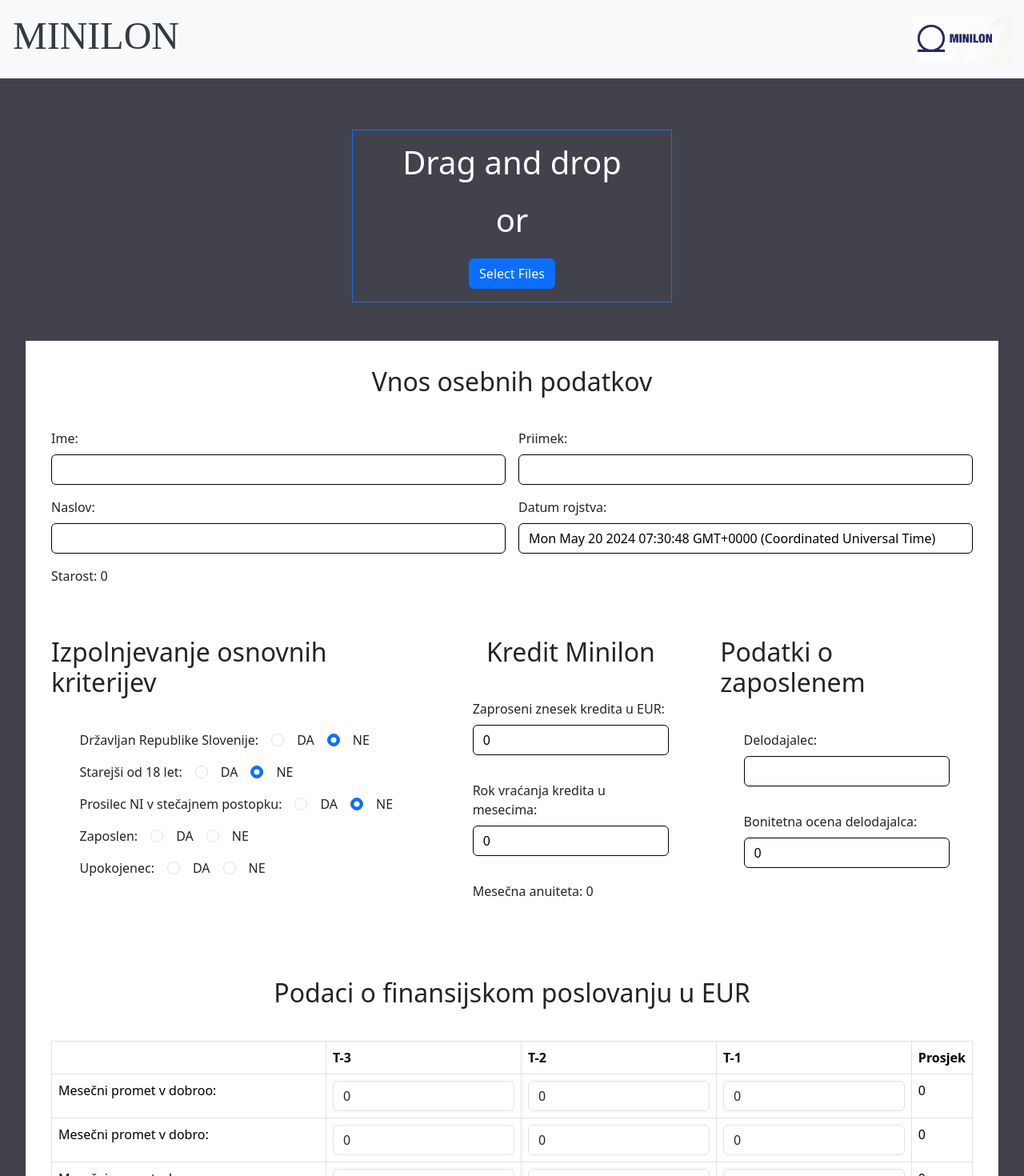
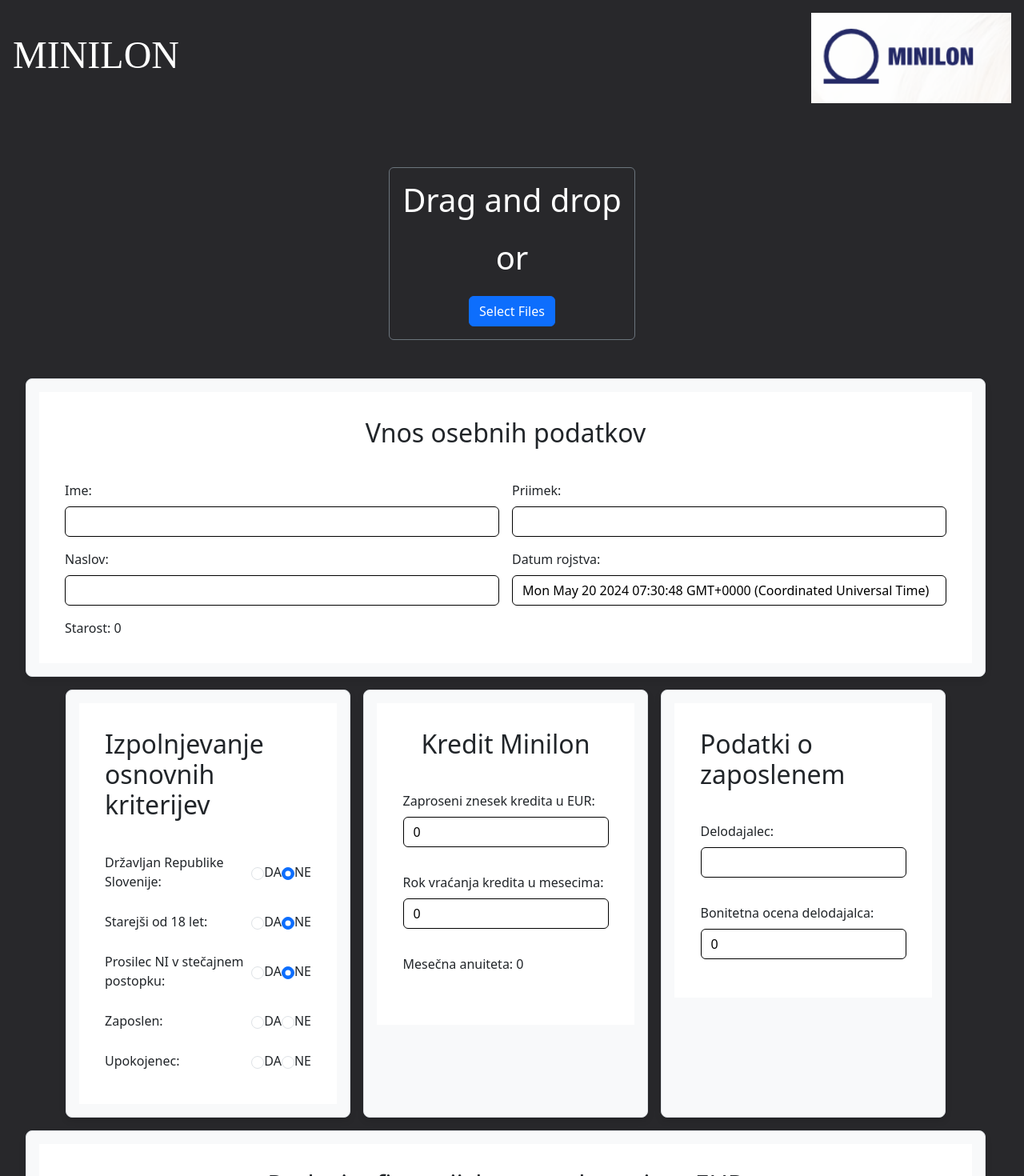
Before and after one commit to Valeri1234car/PRII, a React (Vite) app in the folder stran/praktikum-2-app/: page / in a window 1280 px wide. Shown: the top 1470 px of the page at 80% size. Built offline with nearby package versions, Linux system fonts and the light colour scheme.

Commit message:
Sprememba izgleda

```diff
--- a/stran/praktikum-2-app/src/components/Inputs/PdfReader.tsx
+++ b/stran/praktikum-2-app/src/components/Inputs/PdfReader.tsx
@@ -329,9 +329,7 @@ const PdfReader: React.FC = () => {
         <>
             <div className="container mt-5">
                 <div
-                    className="border border-primary p-3 text-center border-dashed mx-auto"
-                    onDragOver={handleDragOver}
-                    onDrop={handleDrop}
+                    className="border border-secondary p-3 text-center border-dashed mx-auto rounded"onDrop={handleDrop}
                     style={{ maxWidth: '400px' }}
                 >
                     <h1 className="mb-4 text-white">Drag and drop</h1>
--- a/stran/praktikum-2-app/src/components/Inputs/VsaVnosna.tsx
+++ b/stran/praktikum-2-app/src/components/Inputs/VsaVnosna.tsx
@@ -1,36 +1,53 @@
-import DrugiPodatki from "./DrugiPodatki"
-import FinancnoPoslovanje from "./FinancnoPoslovanje"
-import KreditMinilon from "./KreditMinilon"
-import OsebniPodatki from "./OsebniPodatki"
-import OsnovniKriteriji from "./OsnovniKriteriji"
-import ZaposlitevPodatki from "./ZaposlitevPodatki"
-import { useContext } from "react"
-import { PodatkiContext } from "../../App"
-import VnosnoPolje from "./PdfReader"
-import SisbonPodatki from "./SisbonPodatki"
-import FinancniIzpiski from "./FinancniIzpiski.tsx";
-const VsaVnosna = () => {
+import React, { useContext } from "react";
+import DrugiPodatki from "./DrugiPodatki";
+import FinancnoPoslovanje from "./FinancnoPoslovanje";
+import KreditMinilon from "./KreditMinilon";
+import OsebniPodatki from "./OsebniPodatki";
+import OsnovniKriteriji from "./OsnovniKriteriji";
+import ZaposlitevPodatki from "./ZaposlitevPodatki";
+import { PodatkiContext } from "../../App";
+import VnosnoPolje from "./PdfReader";
+import SisbonPodatki from "./SisbonPodatki";
+import FinancniIzpiski from "./FinancniIzpiski";
 
-    const {setStran} = useContext(PodatkiContext);
+const VsaVnosna: React.FC = () => {
+    const { setStran } = useContext(PodatkiContext);
 
-    return(
+    return (
         <div className="vsaVnosna">
-        <OsebniPodatki/>
-        <div className="skupiKreZap">
-        <OsnovniKriteriji/>
-        <KreditMinilon/>
-        <ZaposlitevPodatki/>
+            <div className="pravougaonik">
+                <OsebniPodatki />
+            </div>
+            <div className="container">
+                <div className="pravougaonik">
+                    <OsnovniKriteriji />
+                </div>
+                <div className="pravougaonik">
+                    <KreditMinilon />
+                </div>
+                <div className="pravougaonik">
+                    <ZaposlitevPodatki />
+                </div>
+            </div>
+            <div className="pravougaonik">
+                <FinancnoPoslovanje />
+            </div>
+            <div className="pravougaonik">
+                <DrugiPodatki />
+            </div>
+            <div className="pravougaonik">
+            <SisbonPodatki />
+            </div>
+            <div className="pravougaonik">
+                <FinancniIzpiski />
+            </div>
+            <div className="buttonContainer">
+                <button className="btn btn-primary" onClick={() => setStran("Izpisi")}>
+                    Naprej
+                </button>
+            </div>
         </div>
-        <FinancnoPoslovanje/>
-        <div className="skupiKreZap1">
-        <DrugiPodatki/>
-        <SisbonPodatki/>
+    );
+};
 
-        </div>
-            <FinancniIzpiski />
-        <div><button className="btn btn-primary" onClick={()=>(setStran("Izpisi"))}>Naprej</button></div>
-        </div>
-    )
-}
-
-export default VsaVnosna
+export default VsaVnosna;
--- a/stran/praktikum-2-app/src/components/Menu/Menu.tsx
+++ b/stran/praktikum-2-app/src/components/Menu/Menu.tsx
@@ -3,7 +3,7 @@
 const Menu = () =>{
 
     return (
-        <header className="header-container d-flex justify-content-between align-items-center p-3 bg-light">
+        <header className="header-container d-flex justify-content-between align-items-center ">
             <h1 className="header-title">MINILON</h1>
             <img src="/logo/logo.PNG" alt="Logo" className="header-logo" />
         </header>
--- a/stran/praktikum-2-app/src/index.css
+++ b/stran/praktikum-2-app/src/index.css
@@ -84,7 +84,7 @@ header {
 
 .main {
   /*background-image: url("../logo/images.jpg");*/
-  background-color: #41424c;
+  background: linear-gradient(to top, #D3D3D3 40%, #28282B 60%);
   background-size: cover;
   background-position: center;
   background-repeat: no-repeat;
@@ -112,16 +112,25 @@ header {
 }
 .vnosVrstica {
   display: flex;
-  gap: 1rem;
+  justify-content: space-between;
+  align-items: center;
+  margin-bottom: 10px; /* Dodajte razmak između redova ako je potrebno */
 }
-.vsaVnosna {
-  background-color: white;
+.vnosVrstica label {
+  flex: 1;
+}
+
+.vnosVrstica .radio-group {
   display: flex;
-  justify-content: center;
+  gap: 5%; /* Razmak između radio dugmića */
+}
+vsaVnosna {
+  display: flex;
   flex-direction: column;
-  align-items: center;
-  border-radius: 25px;
+  gap: 50rem;
+  background: #D3D3D3;
 }
+
 
 .vnosnoPoljePDF {
   display: flex;
@@ -134,7 +143,7 @@ header {
 
 .oknoDrag {
   /*background-image: url("../logo/images.jpg");*/
-  background-color: #41424c;
+  background-color: #28282B;
   background-size: cover;
   background-position: center;
   background-repeat: no-repeat;
@@ -158,16 +167,16 @@ header {
 .header-title {
   font-family: "Pacifico", cursive;
   font-size: 3rem;
-  color: #343a40;
+  color: white;
 }
 
 .header-logo {
-  width: 10%;
+  width: 20%;
   height: auto;
 }
 
 .header-container {
-  background-color: #343a40; /* Tamnija siva boja */
+  background-color: #28282B;
 }
 
 .skupiKreZap {
@@ -183,3 +192,25 @@ header {
   width: 70vw;
   gap: 5rem;
 }
+
+.pravougaonik {
+  background-color: #f8f9fa; /* Svetlo siva boja */
+  border: 1px solid #dee2e6; /* Blago siva ivica */
+  border-radius: 8px; /* Zaobljene ivice */
+  padding: 1rem; /* Unutrašnja margina */
+  margin-bottom: 1rem;
+  margin-right: 1rem;
+  flex-grow: 1;
+  flex-basis: 0;
+  box-shadow: 0 4px 8px rgba(0, 0, 0, 0.1); /* Svetlo siva senka ispod */
+}
+
+.container {
+  display: flex;
+
+  }
+
+.buttonContainer {
+  margin-top: 1rem;
+  text-align: center;
+}
```
